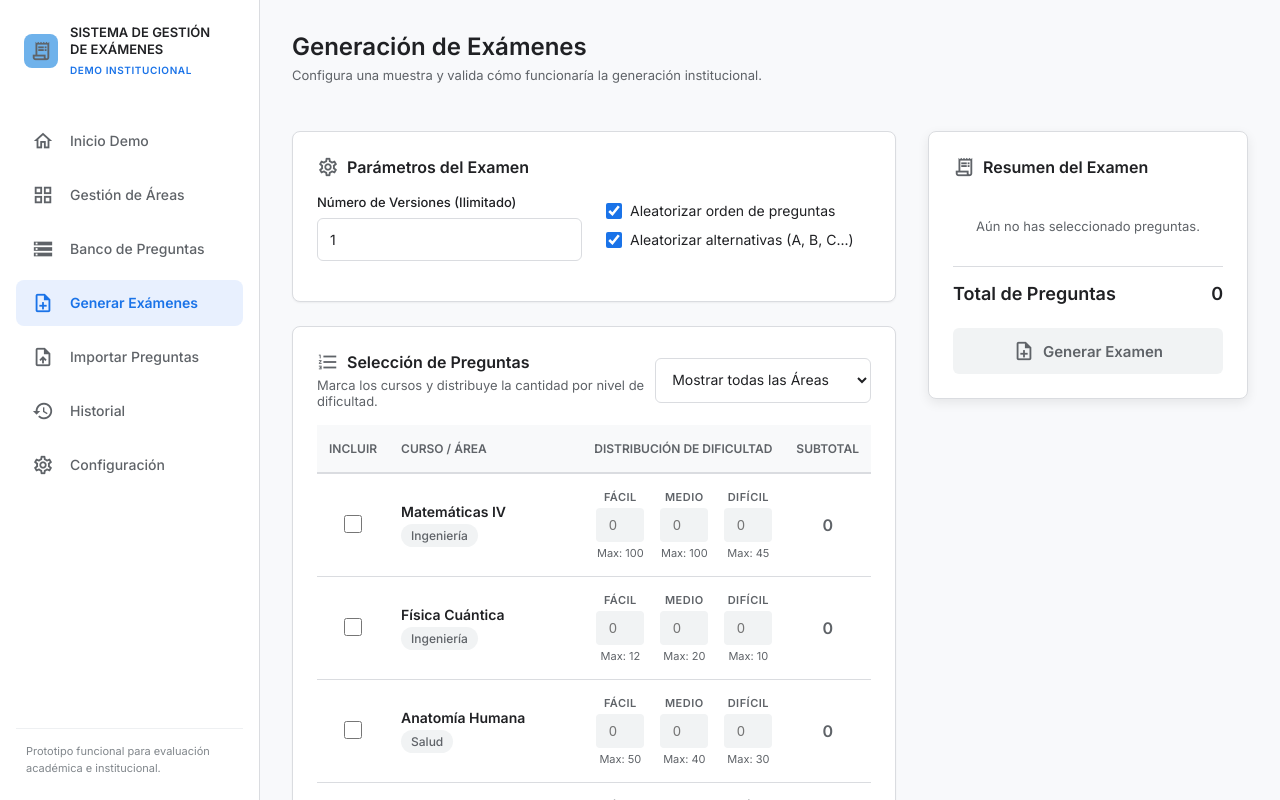
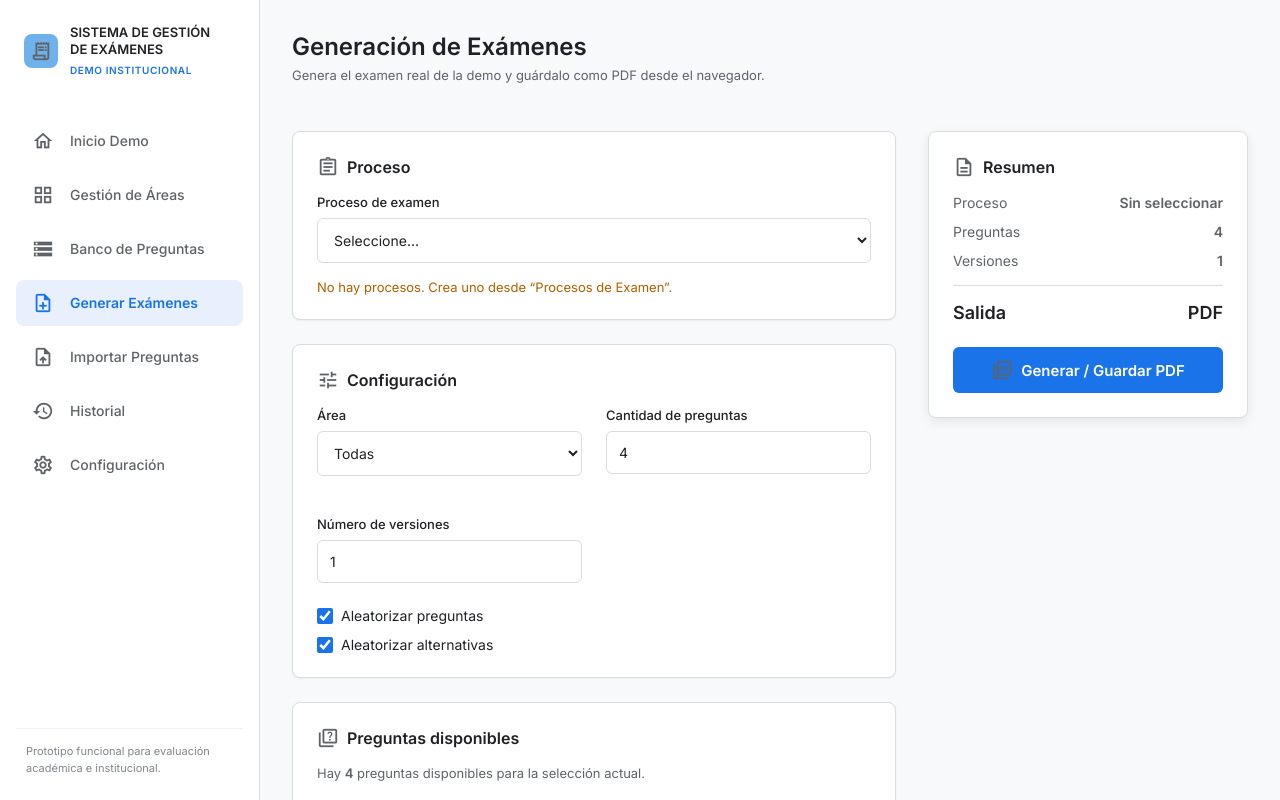
Before and after one commit to Gabo123123/sistema-gestion-examenes, a React (Vite) app: page /generar in a window 1280 px wide. Shown: the top 800 px of the page. Built offline with nearby package versions, Linux system fonts and the light colour scheme.

Commit message:
feat: generate printable exam PDF flow

```diff
--- a/src/assets/components/pages/GenerarExamen.tsx
+++ b/src/assets/components/pages/GenerarExamen.tsx
@@ -1,337 +1,114 @@
-import { useState } from 'react';
+import { useMemo, useState } from 'react';
+import { demoStore, type Question } from '../../../demoStore';
 import './GenerarExamen.css';
 
-// 1. Ampliamos la interfaz para desglosar la disponibilidad por dificultad
-interface AreaData {
-  id: string;
-  name: string;
-  category: string;
-  available: {
-    facil: number;
-    medio: number;
-    dificil: number;
-  };
+function shuffled<T>(items: T[]): T[] {
+  return [...items].sort(() => Math.random() - 0.5);
 }
 
-// Interfaz para el estado de cantidades solicitadas
-interface Quantities {
-  facil: number;
-  medio: number;
-  dificil: number;
+function escapeHtml(value: string) {
+  return value.replace(/[&<>"']/g, (c) => ({'&':'&amp;','<':'&lt;','>':'&gt;','"':'&quot;',"'":'&#039;'}[c] || c));
 }
 
 export default function GenerarExamen() {
-  // 2. Base de datos con el desglose real de preguntas
-  const [areas] = useState<AreaData[]>([
-    { id: '1', name: 'Matemáticas IV', category: 'Ingeniería', available: { facil: 100, medio: 100, dificil: 45 } },
-    { id: '2', name: 'Física Cuántica', category: 'Ingeniería', available: { facil: 12, medio: 20, dificil: 10 } },
-    { id: '3', name: 'Anatomía Humana', category: 'Salud', available: { facil: 50, medio: 40, dificil: 30 } },
-    { id: '4', name: 'Biología Celular', category: 'Salud', available: { facil: 30, medio: 30, dificil: 25 } },
-    { id: '5', name: 'Historia Universal', category: 'Humanidades', available: { facil: 80, medio: 70, dificil: 30 } },
-    { id: '6', name: 'Lenguaje y Literatura', category: 'Humanidades', available: { facil: 100, medio: 80, dificil: 30 } },
-  ]);
-
-  const [numVersions, setNumVersions] = useState<number>(1);
+  const processes = demoStore.getProcesses();
+  const questions = demoStore.getQuestions();
+  const [processId, setProcessId] = useState(processes[0]?.id || '');
+  const [area, setArea] = useState('');
+  const [numQuestions, setNumQuestions] = useState(Math.min(10, questions.length || 1));
+  const [versions, setVersions] = useState(1);
   const [randomizeQuestions, setRandomizeQuestions] = useState(true);
   const [randomizeOptions, setRandomizeOptions] = useState(true);
-  const [generatedMessage, setGeneratedMessage] = useState('');
+  const [message, setMessage] = useState('');
 
-  const [selectedFilterCategory, setSelectedFilterCategory] = useState<string>('Todas');
+  const selectedProcess = processes.find((p)=>p.id===processId);
+  const availableQuestions = useMemo(() => questions.filter((q)=>!area || q.area===area), [questions, area]);
+  const areas = Array.from(new Set(questions.map((q)=>q.area)));
 
-  const [selectedCourses, setSelectedCourses] = useState<Record<string, boolean>>({});
+  const generate = () => {
+    if (!selectedProcess) {
+      alert('Primero crea un proceso de examen.');
+      return;
+    }
+    if (availableQuestions.length === 0) {
+      alert('No hay preguntas disponibles para esta selección.');
+      return;
+    }
 
-  // 3. El estado ahora guarda un objeto con las 3 dificultades por cada curso
-  const [quantities, setQuantities] = useState<Record<string, Quantities>>({});
+    const amount = Math.max(1, Math.min(numQuestions, availableQuestions.length));
+    const pages: string[] = [];
 
-  const handleToggleCourse = (id: string, checked: boolean) => {
-    setSelectedCourses((prev) => ({ ...prev, [id]: checked }));
+    for (let v = 1; v <= versions; v++) {
+      let selected = randomizeQuestions ? shuffled(availableQuestions).slice(0, amount) : availableQuestions.slice(0, amount);
+      const content = selected.map((q: Question, index) => {
+        const indexedOptions = q.options.map((o, i)=>({ ...o, originalIndex:i }));
+        const opts = randomizeOptions ? shuffled(indexedOptions) : indexedOptions;
+        return `<div class="question"><div class="q-title"><strong>${index+1}.</strong> ${escapeHtml(q.text)}</div><div class="options">${opts.map((o,i)=>`<div>${String.fromCharCode(65+i)}) ${escapeHtml(o.text)}</div>`).join('')}</div></div>`;
+      }).join('');
 
-    // Si activa el curso, inicializamos en 0. Si lo desactiva, reseteamos a 0.
-    setQuantities((prev) => ({
-      ...prev,
-      [id]: { facil: 0, medio: 0, dificil: 0 }
-    }));
-  };
+      pages.push(`<section class="exam-page"><header><div><h1>${escapeHtml(selectedProcess.name)}</h1><p>${escapeHtml(selectedProcess.course)} · ${escapeHtml(selectedProcess.period)}</p></div><div class="version">VERSIÓN ${String.fromCharCode(64+v)}</div></header><div class="student"><span>Apellidos y nombres: __________________________________________</span><span>Fecha: ${escapeHtml(selectedProcess.date)}</span></div><hr/>${content}</section>`);
+    }
 
-  const handleQuantityChange = (id: string, level: keyof Quantities, value: string) => {
-    const val = parseInt(value, 10);
-    setQuantities((prev) => ({
-      ...prev,
-      [id]: {
-        ...(prev[id] || { facil: 0, medio: 0, dificil: 0 }),
-        [level]: isNaN(val) ? 0 : val
-      }
-    }));
-  };
+    const html = `<!doctype html><html><head><meta charset="utf-8"><title>${escapeHtml(selectedProcess.name)}</title><style>
+      @page{size:A4;margin:16mm}body{font-family:Arial,sans-serif;color:#111;margin:0}.exam-page{page-break-after:always}.exam-page:last-child{page-break-after:auto}header{display:flex;justify-content:space-between;align-items:flex-start;margin-bottom:14px}h1{font-size:19px;margin:0 0 5px}header p{margin:0;color:#555;font-size:12px}.version{border:1px solid #111;padding:7px 10px;font-weight:700;font-size:12px}.student{display:flex;justify-content:space-between;gap:20px;font-size:12px;margin:14px 0}.question{margin:15px 0;break-inside:avoid}.q-title{font-size:13px;line-height:1.5}.options{margin:7px 0 0 22px;display:grid;gap:5px;font-size:12px}hr{border:0;border-top:1px solid #aaa}
+    </style></head><body>${pages.join('')}<script>window.onload=()=>window.print();<\/script></body></html>`;
 
-  let totalSelected = 0;
-  let hasErrors = false;
+    const win = window.open('', '_blank');
+    if (!win) {
+      alert('El navegador bloqueó la ventana de impresión. Permite ventanas emergentes para esta demo.');
+      return;
+    }
+    win.document.write(html);
+    win.document.close();
 
-  // 4. Procesamos los datos validando cada dificultad por separado
-  const processedAreas = areas.map((area) => {
-    const isSelected = selectedCourses[area.id] || false;
-    const req = quantities[area.id] || { facil: 0, medio: 0, dificil: 0 };
-
-    const subtotal = req.facil + req.medio + req.dificil;
-    if (isSelected) totalSelected += subtotal;
-
-    // Validamos errores por nivel
-    const errorFacil = isSelected && req.facil > area.available.facil;
-    const errorMedio = isSelected && req.medio > area.available.medio;
-    const errorDificil = isSelected && req.dificil > area.available.dificil;
-
-    if (errorFacil || errorMedio || errorDificil) hasErrors = true;
-
-    return {
-      ...area,
-      isSelected,
-      req,
-      subtotal,
-      errors: { facil: errorFacil, medio: errorMedio, dificil: errorDificil }
-    };
-  });
-
-  const displayedAreas = processedAreas.filter(
-    area => selectedFilterCategory === 'Todas' || area.category === selectedFilterCategory
-  );
-
-  const isGenerateDisabled = hasErrors || totalSelected === 0 || numVersions < 1;
-
-  const handleGenerate = () => {
-    if (isGenerateDisabled) return;
-    const confirmacion = window.confirm(`Vas a generar ${numVersions} versión(es) de un examen con ${totalSelected} preguntas distribuidas por dificultad. ¿Deseas continuar?`);
-    if (confirmacion) {
-      setGeneratedMessage(`Demo generada correctamente: ${numVersions} versión(es), ${totalSelected} preguntas. En una implementación institucional, aquí se producirían los archivos finales para revisión o impresión.`);
-    }
+    const history = demoStore.getHistory();
+    demoStore.saveHistory([{ id:Date.now().toString(), processId:selectedProcess.id, processName:selectedProcess.name, versions, questionCount:amount, createdAt:new Date().toISOString() }, ...history]);
+    setMessage(`Examen preparado con ${amount} preguntas y ${versions} versión(es). En la ventana de impresión selecciona “Guardar como PDF”.`);
   };
 
   return (
     <div className="generar-container">
-      <div className="page-header">
-        <div>
-          <h2 className="page-title">Generación de Exámenes</h2>
-          <p style={{ margin: '6px 0 0', color: '#5f6368', fontSize: '13px' }}>Configura una muestra y valida cómo funcionaría la generación institucional.</p>
-        </div>
-      </div>
+      <div className="page-header"><div><h2 className="page-title">Generación de Exámenes</h2><p style={{margin:'6px 0 0',color:'#5f6368',fontSize:13}}>Genera el examen real de la demo y guárdalo como PDF desde el navegador.</p></div></div>
 
-      {generatedMessage && (
-        <div style={{ marginBottom: '20px', padding: '14px 16px', borderRadius: '10px', border: '1px solid #b7dfc5', background: '#f0faf3', color: '#176b35', display: 'flex', gap: '10px', alignItems: 'flex-start' }}>
-          <span className="material-icons-outlined" style={{ color: '#188038' }}>check_circle</span>
-          <div>
-            <strong style={{ display: 'block', marginBottom: '3px' }}>Generación demostrativa completada</strong>
-            <span style={{ fontSize: '13px', lineHeight: 1.5 }}>{generatedMessage}</span>
-          </div>
-        </div>
-      )}
+      {message && <div style={{marginBottom:20,padding:'14px 16px',border:'1px solid #b7dfc5',background:'#f0faf3',borderRadius:10,color:'#176b35'}}><strong>Listo.</strong> {message}</div>}
 
       <div className="generator-layout">
-
         <div className="config-section">
+          <div className="card">
+            <h3 className="card-title"><span className="material-icons-outlined">assignment</span>Proceso</h3>
+            <div className="form-group"><label>Proceso de examen</label><select className="form-control" value={processId} onChange={(e)=>setProcessId(e.target.value)}><option value="">Seleccione...</option>{processes.map((p)=><option key={p.id} value={p.id}>{p.name} — {p.course}</option>)}</select></div>
+            {processes.length===0 && <p style={{fontSize:13,color:'#b06000'}}>No hay procesos. Crea uno desde “Procesos de Examen”.</p>}
+          </div>
 
           <div className="card">
-            <h3 className="card-title"><span className="material-icons-outlined">settings</span> Parámetros del Examen</h3>
+            <h3 className="card-title"><span className="material-icons-outlined">tune</span>Configuración</h3>
             <div className="config-grid">
-              <div className="form-group">
-                <label>Número de Versiones (Ilimitado)</label>
-                <input
-                  type="number"
-                  className="form-control"
-                  min="1"
-                  value={numVersions}
-                  onChange={(e) => setNumVersions(parseInt(e.target.value) || 1)}
-                />
-              </div>
-              <div className="checkbox-group">
-                <label className="checkbox-label">
-                  <input
-                    type="checkbox"
-                    checked={randomizeQuestions}
-                    onChange={(e) => setRandomizeQuestions(e.target.checked)}
-                  />
-                  Aleatorizar orden de preguntas
-                </label>
-                <label className="checkbox-label">
-                  <input
-                    type="checkbox"
-                    checked={randomizeOptions}
-                    onChange={(e) => setRandomizeOptions(e.target.checked)}
-                  />
-                  Aleatorizar alternativas (A, B, C...)
-                </label>
-              </div>
+              <div className="form-group"><label>Área</label><select className="form-control" value={area} onChange={(e)=>setArea(e.target.value)}><option value="">Todas</option>{areas.map((a)=><option key={a}>{a}</option>)}</select></div>
+              <div className="form-group"><label>Cantidad de preguntas</label><input className="form-control" type="number" min="1" max={availableQuestions.length || 1} value={numQuestions} onChange={(e)=>setNumQuestions(Number(e.target.value)||1)} /></div>
+              <div className="form-group"><label>Número de versiones</label><input className="form-control" type="number" min="1" max="5" value={versions} onChange={(e)=>setVersions(Math.max(1,Math.min(5,Number(e.target.value)||1)))} /></div>
+            </div>
+            <div className="checkbox-group">
+              <label className="checkbox-label"><input type="checkbox" checked={randomizeQuestions} onChange={(e)=>setRandomizeQuestions(e.target.checked)} /> Aleatorizar preguntas</label>
+              <label className="checkbox-label"><input type="checkbox" checked={randomizeOptions} onChange={(e)=>setRandomizeOptions(e.target.checked)} /> Aleatorizar alternativas</label>
             </div>
           </div>
 
           <div className="card">
-            <div style={{ display: 'flex', justifyContent: 'space-between', alignItems: 'center', marginBottom: '16px' }}>
-              <div>
-                <h3 className="card-title" style={{ marginBottom: '4px' }}>
-                  <span className="material-icons-outlined">format_list_numbered</span> Selección de Preguntas
-                </h3>
-                <p style={{ fontSize: '13px', color: 'var(--text-muted)', margin: 0 }}>
-                  Marca los cursos y distribuye la cantidad por nivel de dificultad.
-                </p>
-              </div>
-
-              <div style={{ width: '250px' }}>
-                <select
-                  className="form-control"
-                  value={selectedFilterCategory}
-                  onChange={(e) => setSelectedFilterCategory(e.target.value)}
-                >
-                  <option value="Todas">Mostrar todas las Áreas</option>
-                  <option value="Ingeniería">Perfil: Ingeniería</option>
-                  <option value="Salud">Perfil: Salud</option>
-                  <option value="Humanidades">Perfil: Humanidades</option>
-                </select>
-              </div>
-            </div>
-
-            <table>
-              <thead>
-                <tr>
-                  <th className="col-checkbox">Incluir</th>
-                  <th>Curso / Área</th>
-                  <th style={{ textAlign: 'right' }}>Distribución de Dificultad</th>
-                  <th style={{ textAlign: 'center', width: '80px' }}>Subtotal</th>
-                </tr>
-              </thead>
-              <tbody>
-                {displayedAreas.map((area) => (
-                  <tr key={area.id} style={{ backgroundColor: area.isSelected ? '#f8fbff' : 'transparent' }}>
-                    <td className="col-checkbox">
-                      <input
-                        type="checkbox"
-                        className="row-checkbox"
-                        checked={area.isSelected}
-                        onChange={(e) => handleToggleCourse(area.id, e.target.checked)}
-                      />
-                    </td>
-                    <td>
-                      <strong style={{ color: area.isSelected ? 'var(--primary-blue)' : 'var(--text-main)', display: 'block', marginBottom: '4px' }}>
-                        {area.name}
-                      </strong>
-                      <span className="category-badge">{area.category}</span>
-                    </td>
-
-                    {/* NUEVO: Bloque de 3 inputs para la distribución */}
-                    <td>
-                      <div className="difficulty-group">
-                        {/* Fácil */}
-                        <div className="diff-item">
-                          <span className="diff-label">Fácil</span>
-                          <input
-                            type="number"
-                            className={`input-number-sm ${area.errors.facil ? 'input-error' : ''}`}
-                            value={area.isSelected && area.req.facil ? area.req.facil : ''}
-                            placeholder="0"
-                            min="0"
-                            disabled={!area.isSelected}
-                            onChange={(e) => handleQuantityChange(area.id, 'facil', e.target.value)}
-                          />
-                          <span className={`diff-limit ${area.errors.facil ? 'error' : ''}`}>
-                            Max: {area.available.facil}
-                          </span>
-                        </div>
-
-                        {/* Medio */}
-                        <div className="diff-item">
-                          <span className="diff-label">Medio</span>
-                          <input
-                            type="number"
-                            className={`input-number-sm ${area.errors.medio ? 'input-error' : ''}`}
-                            value={area.isSelected && area.req.medio ? area.req.medio : ''}
-                            placeholder="0"
-                            min="0"
-                            disabled={!area.isSelected}
-                            onChange={(e) => handleQuantityChange(area.id, 'medio', e.target.value)}
-                          />
-                          <span className={`diff-limit ${area.errors.medio ? 'error' : ''}`}>
-                            Max: {area.available.medio}
-                          </span>
-                        </div>
-
-                        {/* Difícil */}
-                        <div className="diff-item">
-                          <span className="diff-label">Difícil</span>
-                          <input
-                            type="number"
-                            className={`input-number-sm ${area.errors.dificil ? 'input-error' : ''}`}
-                            value={area.isSelected && area.req.dificil ? area.req.dificil : ''}
-                            placeholder="0"
-                            min="0"
-                            disabled={!area.isSelected}
-                            onChange={(e) => handleQuantityChange(area.id, 'dificil', e.target.value)}
-                          />
-                          <span className={`diff-limit ${area.errors.dificil ? 'error' : ''}`}>
-                            Max: {area.available.dificil}
-                          </span>
-                        </div>
-                      </div>
-                    </td>
-
-                    <td style={{ textAlign: 'center' }}>
-                      <strong style={{ fontSize: '16px', color: area.isSelected && area.subtotal > 0 ? 'var(--text-main)' : 'var(--text-muted)' }}>
-                        {area.isSelected ? area.subtotal : 0}
-                      </strong>
-                    </td>
-                  </tr>
-                ))}
-              </tbody>
-            </table>
+            <h3 className="card-title"><span className="material-icons-outlined">quiz</span>Preguntas disponibles</h3>
+            <p style={{fontSize:13,color:'#5f6368'}}>Hay <strong>{availableQuestions.length}</strong> preguntas disponibles para la selección actual.</p>
           </div>
-
         </div>
 
         <div className="summary-section">
           <div className="summary-card">
-            <h3 className="card-title"><span className="material-icons-outlined">receipt_long</span> Resumen del Examen</h3>
-
-            <div style={{ marginTop: '24px' }}>
-              {processedAreas.map((area) => (
-                area.subtotal > 0 && (
-                  <div className="summary-row" key={area.id} style={{ color: (area.errors.facil || area.errors.medio || area.errors.dificil) ? 'var(--danger)' : 'inherit' }}>
-                    <div style={{ display: 'flex', flexDirection: 'column' }}>
-                      <span>{area.name}</span>
-                      <span style={{ fontSize: '11px', color: 'var(--text-muted)' }}>
-                        {area.req.facil} F - {area.req.medio} M - {area.req.dificil} D
-                      </span>
-                    </div>
-                    <strong style={{ display: 'flex', alignItems: 'center' }}>{area.subtotal}</strong>
-                  </div>
-                )
-              ))}
-              {totalSelected === 0 && (
-                <div style={{ fontSize: '13px', color: 'var(--text-muted)', textAlign: 'center', padding: '16px 0' }}>
-                  Aún no has seleccionado preguntas.
-                </div>
-              )}
-            </div>
-
-            <div className="summary-total">
-              <span>Total de Preguntas</span>
-              <span style={{ color: hasErrors ? 'var(--danger)' : 'var(--text-main)' }}>
-                {totalSelected}
-              </span>
-            </div>
-
-            {hasErrors && (
-              <p style={{ fontSize: '12px', color: 'var(--danger)', marginTop: '12px', textAlign: 'center' }}>
-                Corrige las cantidades en rojo para continuar.
-              </p>
-            )}
-
-            <button
-              className={`btn-primary ${isGenerateDisabled ? 'btn-disabled' : ''}`}
-              disabled={isGenerateDisabled}
-              onClick={handleGenerate}
-            >
-              <span className="material-icons-outlined">note_add</span>
-              Generar Examen
-            </button>
+            <h3 className="card-title"><span className="material-icons-outlined">description</span>Resumen</h3>
+            <div className="summary-row"><span>Proceso</span><strong>{selectedProcess?.name || 'Sin seleccionar'}</strong></div>
+            <div className="summary-row"><span>Preguntas</span><strong>{Math.min(numQuestions, availableQuestions.length)}</strong></div>
+            <div className="summary-row"><span>Versiones</span><strong>{versions}</strong></div>
+            <div className="summary-total"><span>Salida</span><span>PDF</span></div>
+            <button className="btn-primary" disabled={!selectedProcess || availableQuestions.length===0} onClick={generate}><span className="material-icons-outlined">picture_as_pdf</span>Generar / Guardar PDF</button>
           </div>
         </div>
-
       </div>
     </div>
   );
```
